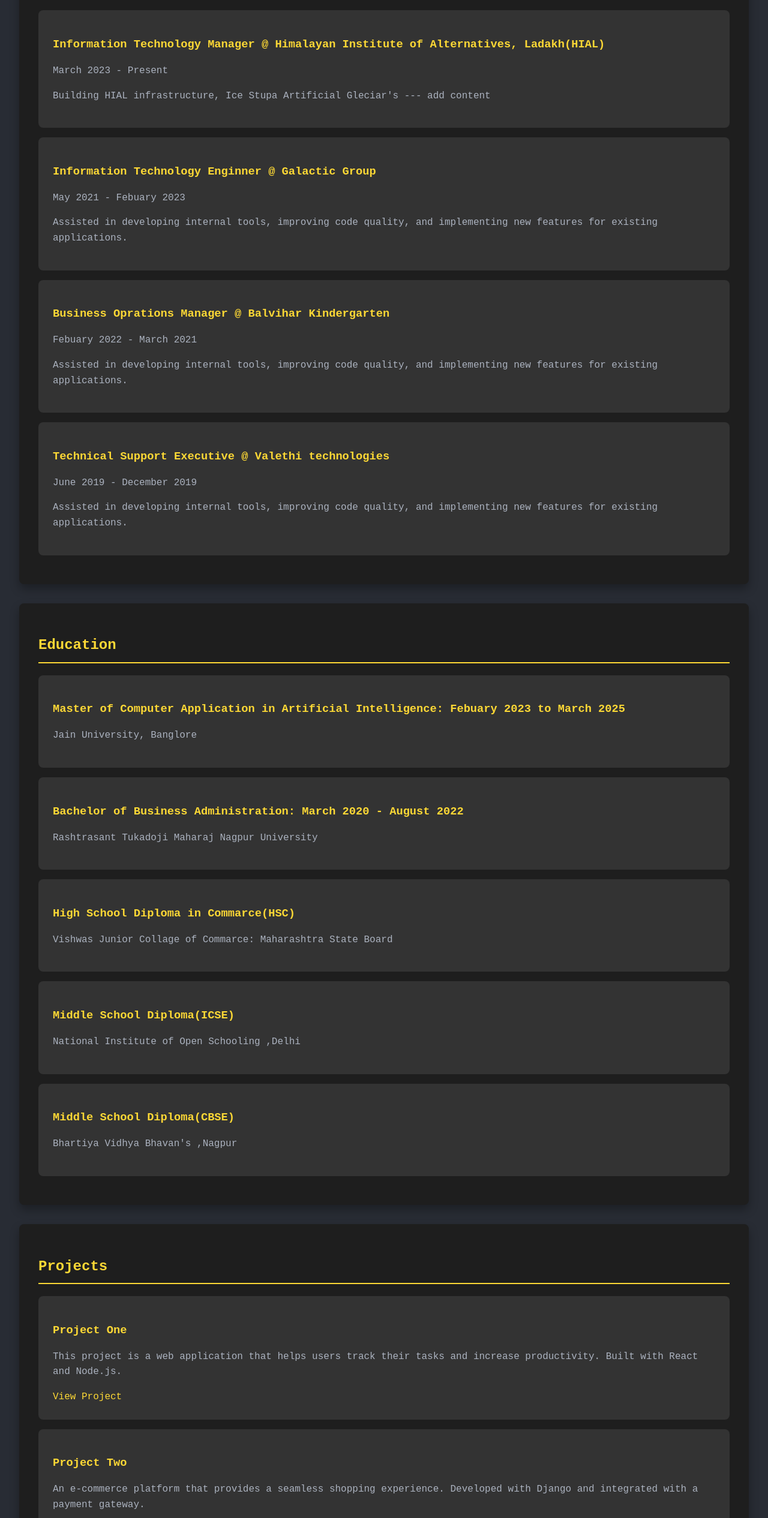
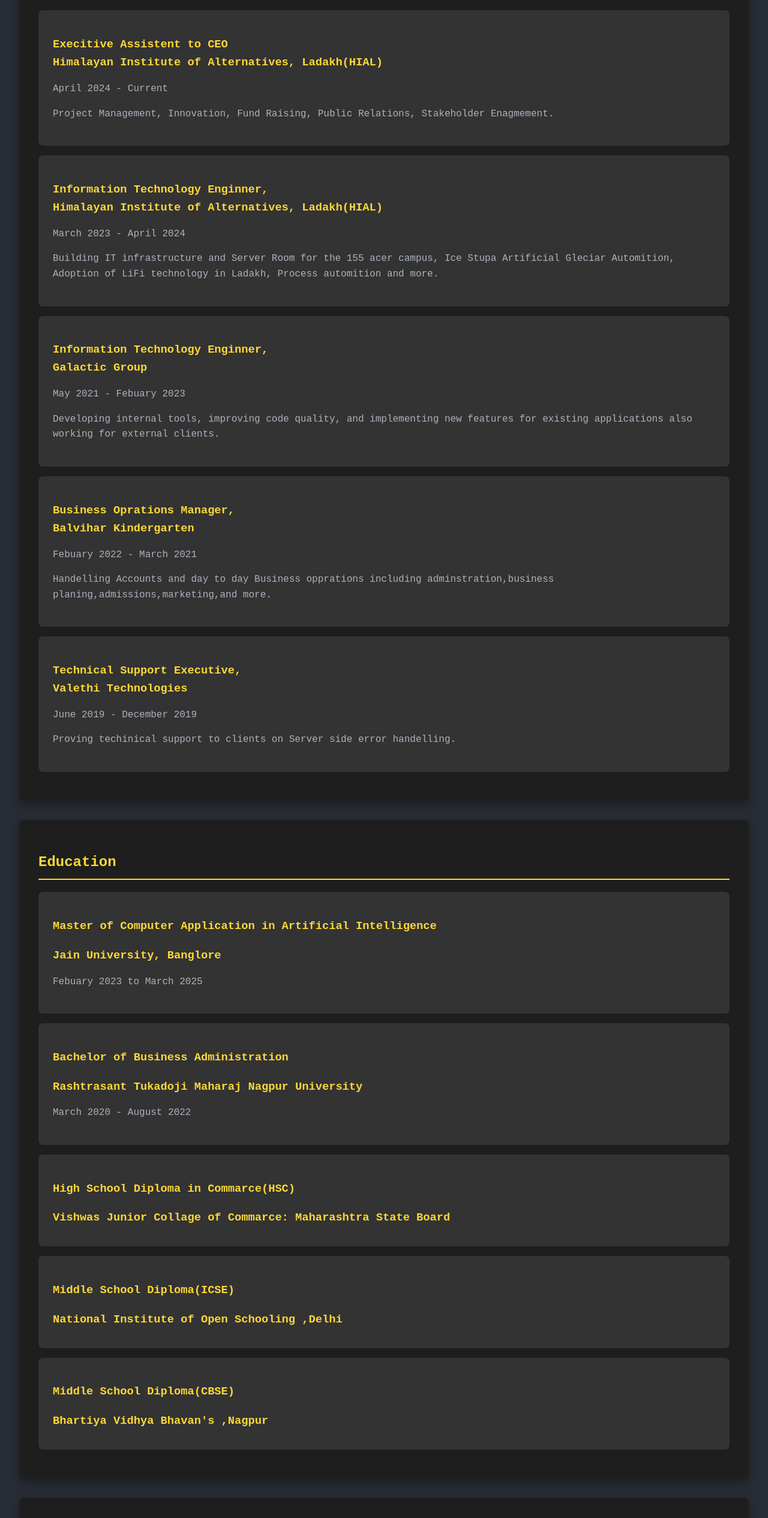
Before and after one commit to project-equinoxx/darshan, a plain HTML site: page index.html in a window 1280 px wide. Shown: the part 989-3520 px from the top of the page at 60% size. Drawn offline with Linux system fonts and the light colour scheme; files that its build step writes are made by us from their sources.

Commit message:
Update index.html

```diff
--- a/index.html
+++ b/index.html
@@ -82,24 +82,39 @@ window.addEventListener('scroll', function() {
             <h2>Work Experience</h2>
             <ul>
                 <li>
-                    <h3>Information Technology Manager @ Himalayan Institute of Alternatives, Ladakh(HIAL)</h3>
-                    <p>March 2023 - Present</p>
-                    <p>Building HIAL infrastructure, Ice Stupa Artificial Gleciar's --- add content</p>
+                    <h3>Execitive Assistent to CEO
+                        <br>
+                        Himalayan Institute of Alternatives, Ladakh(HIAL)</h3>
+                    <p>April 2024 - Current</p>
+                    <p>Project Management, Innovation, Fund Raising, Public Relations, Stakeholder Enagmement.</p>
                 </li>
                 <li>
-                    <h3>Information Technology Enginner @ Galactic Group</h3>
-                    <p>May 2021 - Febuary 2023</p>
-                    <p>Assisted in developing internal tools, improving code quality, and implementing new features for existing applications.</p>
+                    <h3>Information Technology Enginner,
+                        <br>
+                        Himalayan Institute of Alternatives, Ladakh(HIAL)</h3>
+                    <p>March 2023 - April 2024</p>
+                    <p>Building IT infrastructure and Server Room for the 155 acer campus, Ice Stupa Artificial Gleciar Automition, Adoption of LiFi technology in Ladakh, Process automition and more.</p>
                 </li>
                 <li>
-                    <h3>Business Oprations Manager @ Balvihar Kindergarten</h3>
-                    <p>Febuary 2022 - March 2021</p>
-                    <p>Assisted in developing internal tools, improving code quality, and implementing new features for existing applications.</p>
+                    <h3>Information Technology Enginner,
+                        <br>
+                        Galactic Group</h3>
+                    <p>May 2021 - Febuary 2023</p>
+                    <p>Developing internal tools, improving code quality, and implementing new features for existing applications also working for external clients.</p>
                 </li>
                 <li>
-                    <h3>Technical Support Executive @ Valethi technologies</h3>
+                    <h3>Business Oprations Manager,
+                        <br>
+                        Balvihar Kindergarten</h3>
+                    <p>Febuary 2022 - March 2021</p>
+                    <p>Handelling Accounts and day to day Business opprations including adminstration,business planing,admissions,marketing,and more.</p>
+                </li>
+                <li>
+                    <h3>Technical Support Executive,
+                        <br>
+                        Valethi Technologies</h3>
                     <p>June 2019 - December 2019</p>
-                    <p>Assisted in developing internal tools, improving code quality, and implementing new features for existing applications.</p>
+                    <p>Proving techinical support to clients on Server side error handelling.</p>
                 </li>
             </ul>
         </section>
@@ -107,25 +122,27 @@ window.addEventListener('scroll', function() {
             <h2>Education</h2>
             <ul>
                 <li>
-                    <h3>Master of Computer Application in Artificial Intelligence: Febuary 2023 to March 2025</h3>
-                    <p>Jain University, Banglore</p>
+                    <h3>Master of Computer Application in Artificial Intelligence</h3>
+                    <h3>Jain University, Banglore</h3>
+                    <p> Febuary 2023 to March 2025</p>
 
                 </li>
                 <li>
-                    <h3>Bachelor of Business Administration: March 2020 - August 2022</h3>
-                    <p>Rashtrasant Tukadoji Maharaj Nagpur University</p>
+                    <h3>Bachelor of Business Administration</h3>
+                    <h3>Rashtrasant Tukadoji Maharaj Nagpur University</h3>
+                    <p>March 2020 - August 2022</p>
                 </li>
                 <li>
                     <h3>High School Diploma in Commarce(HSC)</h3>
-                    <p>Vishwas Junior Collage of Commarce: Maharashtra State Board</p>
+                    <h3>Vishwas Junior Collage of Commarce: Maharashtra State Board</h3>
                 </li>
                 <li>
                     <h3>Middle School Diploma(ICSE)</h3>
-                    <p>National Institute of Open Schooling ,Delhi</p>
+                    <h3>National Institute of Open Schooling ,Delhi</h3>
                 </li>
                 <li>
                     <h3>Middle School Diploma(CBSE)</h3>
-                    <p>Bhartiya Vidhya Bhavan's ,Nagpur</p>
+                    <h3>Bhartiya Vidhya Bhavan's ,Nagpur</h3>
 
                 </li>
 
@@ -135,18 +152,18 @@ window.addEventListener('scroll', function() {
             <h2>Projects</h2>
             <ul id="project-list">
                 <li>
-                    <h3>Project One</h3>
-                    <p>This project is a web application that helps users track their tasks and increase productivity. Built with React and Node.js.</p>
+                    <h3>Project</h3>
+                    <p>Update content</p>
                     <a href="#">View Project</a>
                 </li>
                 <li>
-                    <h3>Project Two</h3>
-                    <p>An e-commerce platform that provides a seamless shopping experience. Developed with Django and integrated with a payment gateway.</p>
+                    <h3>Project</h3>
+                    <p>Update content</p>
                     <a href="#">View Project</a>
                 </li>
                 <li>
-                    <h3>Project Three</h3>
-                    <p>A mobile application that promotes mental well-being through guided meditations and daily exercises. Created using Flutter.</p>
+                    <h3>Project</h3>
+                    <p>Update content</p>
                     <a href="#">View Project</a>
                 </li>
             </ul>
@@ -156,42 +173,42 @@ window.addEventListener('scroll', function() {
                 <!-- Add your photos and videos here -->
                 <section class="grid-container">
                     <div class="grid-item">
-                        <img src="darshan/css/Image 1.jpg" alt="Image 1">
+                        <img src="img/image 1.jpg" alt="Image 1">
                     </div>
                     <div class="grid-item">
-                        <img src="darshan/css/Image 2.jpeg" alt="Image 2">
+                        <img src="img/image 2.jpeg" alt="Image 2">
                     </div>
                     <div class="grid-item">
-                        <img src="css/image 3.jpg" alt="Image 3">
+                        <img src="img/image 3.jpg" alt="Image 3">
                     </div>
                     <div class="grid-item">
-                        <img src="css/image 4.jpg" alt="Image 4">
+                        <img src="img/image 4.jpg" alt="Image 4">
                     </div>
                     <div class="grid-item">
-                        <img src="css/image 5.jpg" alt="Image 5">
+                        <img src="img/image 5.jpg" alt="Image 5">
                     </div>
                     <div class="grid-item">
-                        <img src="css/image 6.jpg" alt="Image 6">
+                        <img src="img/image 6.jpg" alt="Image 6">
                     </div>
                     <div class="grid-item">
-                        <img src="css/image 7.jpg" alt="Image 7">
+                        <img src="img/image 7.jpg" alt="Image 7">
                     </div>
                     <div class="grid-item">
-                        <img src="css/image 8.jpg" alt="Image 8">
+                        <img src="img/image 8.jpg" alt="Image 8">
                     </div>
                     <div class="grid-item">
-                        <img src="css/image 9.jpg" alt="Image 9">
+                        <img src="img/image 9.jpg" alt="Image 9">
                     </div>
                 </section>
             </div>
         </section>
         <section id="contact">
             <h2>Contact</h2>
-            <p class="btn" =darshxx_@outlook.com" Email</p>
-            <P><a href class="btn" ="https://github.com/project-equinoxx">Github</a></P>
+            <p>Email: darshxx_@outlook.com</p>
+            <P><a href class="btn" ="https://www.github.com/project-eqeuinoxx">Github</a></P>
             <p><a href class="btn" ="https://www.linkedin.com/in/darshansarode">LinkedIn</a></p>
-            <p><a href class="btn" ="https://www.instagram.com/darshxx_">Instagram</a></p>
-            <p><a href class="btn" ="https://x.com/darshxx_">X.com</a></p>
+            <p><a href class="btn" ="https://www.instagram.com/in/darshxx_">Instagram</a></p>
+            <p><a href class="btn" ="https://www.x.com/in/darshxx_">X.com</a></p>
         </section>
              <!-- Terminal section -->
         <section id="terminal">
```
